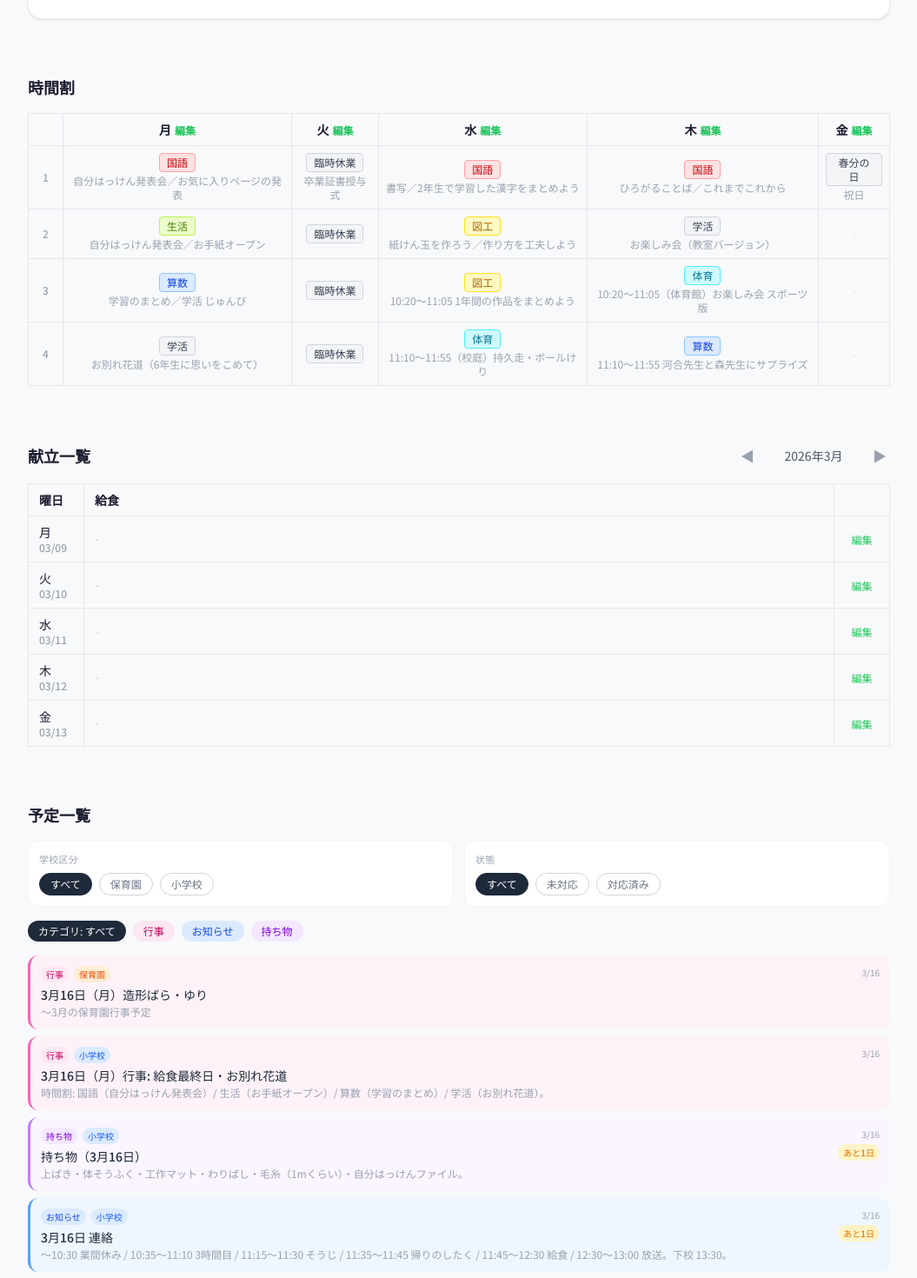
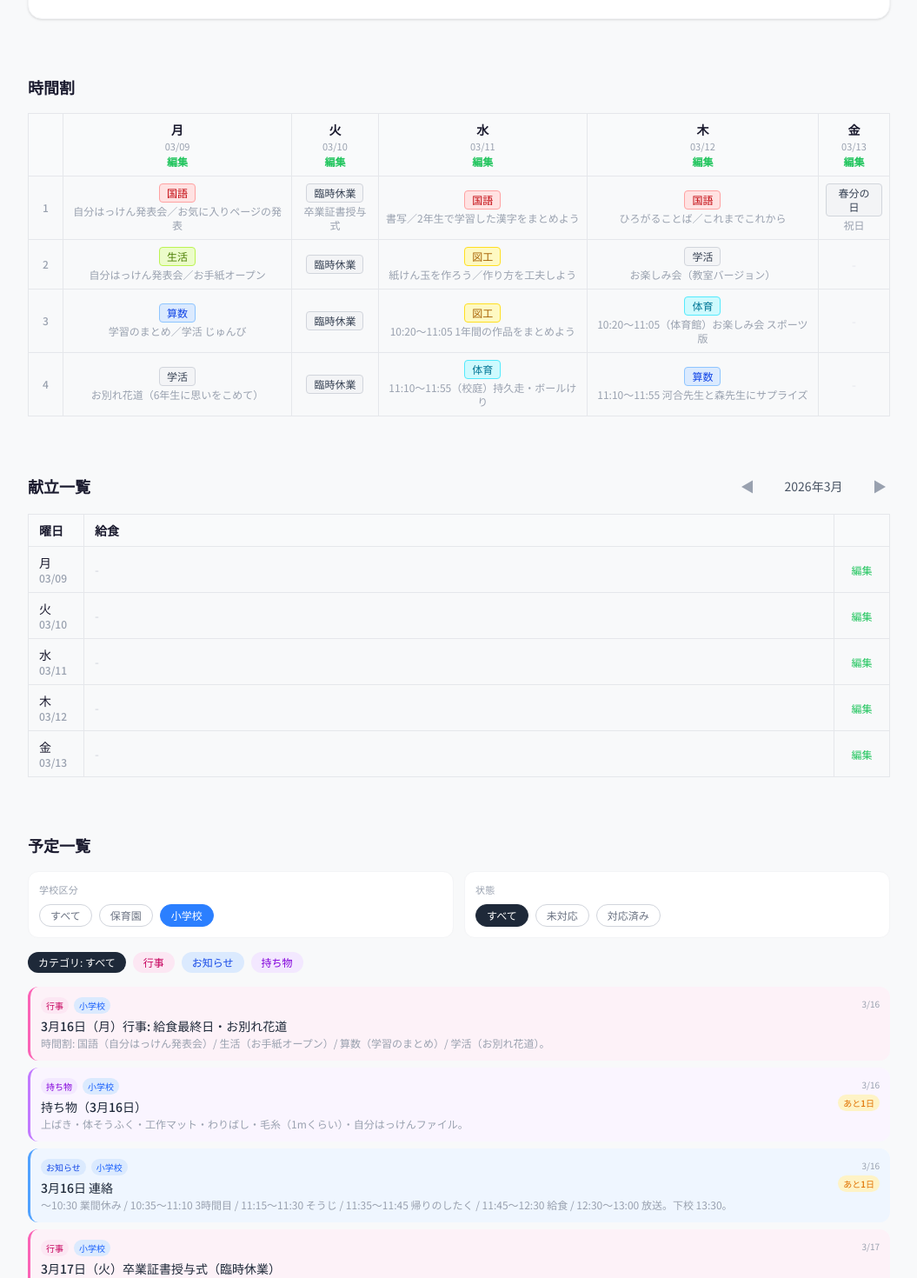
Before and after one commit to tono55/message-board, a Next.js app: page / in a window 1280 px wide. Shown: the part 1140-2610 px from the top of the page at 87% size, without its empty margins (112-1167 px from the left). Built offline with nearby package versions, Linux system fonts and the light colour scheme.

Commit message:
Sync schedule views with selected school

```diff
--- a/app/page.tsx
+++ b/app/page.tsx
@@ -169,6 +169,7 @@ export default function Home() {
 
       <Board
         items={allItems}
+        mode={mode}
         selectedDate={selectedDate}
         selectedCat={selectedCat}
         onSelectCat={setSelectedCat}
--- a/components/Board.tsx
+++ b/components/Board.tsx
@@ -1,12 +1,13 @@
 'use client';
 
-import { useState } from 'react';
+import { useEffect, useState } from 'react';
 import { Item, Category, SchoolMode } from '@/lib/types';
 import { CATEGORY_COLORS, daysUntil } from '@/lib/utils';
 import Card from './Card';
 
 interface BoardProps {
   items: Item[];
+  mode: SchoolMode;
   selectedDate: string;
   selectedCat: Category | '';
   onSelectCat: (cat: Category | '') => void;
@@ -38,9 +39,13 @@ function getAllCategories(items: Item[]): Category[] {
   return result;
 }
 
-export default function Board({ items, selectedDate, selectedCat, onSelectCat, onCardClick }: BoardProps) {
-  const [modeFilter, setModeFilter] = useState<SchoolMode | ''>('');
+export default function Board({ items, mode, selectedDate, selectedCat, onSelectCat, onCardClick }: BoardProps) {
+  const [modeFilter, setModeFilter] = useState<SchoolMode | ''>(mode);
   const [statusFilter, setStatusFilter] = useState<(typeof STATUS_FILTER_OPTIONS)[number]['value']>('');
+
+  useEffect(() => {
+    setModeFilter(mode);
+  }, [mode]);
 
   const allCategories = getAllCategories(items);
 
--- a/components/TimetableSection.tsx
+++ b/components/TimetableSection.tsx
@@ -2,7 +2,7 @@
 
 import { useState } from 'react';
 import { Timetable, Weekday } from '@/lib/types';
-import { WEEKDAY_LABELS, WEEKDAYS, getSubjectColor } from '@/lib/utils';
+import { WEEKDAY_LABELS, WEEKDAYS, getSubjectColor, getWeekDates } from '@/lib/utils';
 import TimetableEditModal from './TimetableEditModal';
 
 interface Props {
@@ -14,6 +14,7 @@ export default function TimetableSection({ timetable, onUpdate }: Props) {
   const [editDay, setEditDay] = useState<Weekday | null>(null);
 
   const maxPeriods = Math.max(1, ...WEEKDAYS.map(d => timetable[d].length));
+  const weekDateMap = new Map(getWeekDates().map(({ weekday, dateStr }) => [weekday, dateStr.slice(5).replace('-', '/')]));
 
   return (
     <section id="timetable" className="max-w-5xl mx-auto px-4 py-8">
@@ -25,7 +26,10 @@ export default function TimetableSection({ timetable, onUpdate }: Props) {
         {WEEKDAYS.map(d => (
           <div key={d} className="border border-gray-200 rounded-xl overflow-hidden">
             <div className="flex items-center justify-between px-3 py-2 bg-gray-50">
+              <div className="flex flex-col">
                 <span className="font-medium text-sm">{WEEKDAY_LABELS[d]}</span>
+                <span className="text-xs text-gray-400">{weekDateMap.get(d)}</span>
+              </div>
               <button
                 onClick={() => setEditDay(d)}
                 className="text-xs text-accent-green hover:underline cursor-pointer"
@@ -62,13 +66,16 @@ export default function TimetableSection({ timetable, onUpdate }: Props) {
               <th className="border border-gray-200 px-2 py-2 w-10"></th>
               {WEEKDAYS.map(d => (
                 <th key={d} className="border border-gray-200 px-2 py-2 text-center">
+                  <div className="flex flex-col items-center gap-0.5">
                     <span>{WEEKDAY_LABELS[d]}</span>
+                    <span className="text-[11px] font-normal text-gray-400">{weekDateMap.get(d)}</span>
                     <button
                       onClick={() => setEditDay(d)}
-                    className="ml-1 text-xs text-accent-green hover:underline cursor-pointer"
+                      className="text-xs text-accent-green hover:underline cursor-pointer"
                     >
                       編集
                     </button>
+                  </div>
                 </th>
               ))}
             </tr>
--- a/lib/storage.ts
+++ b/lib/storage.ts
@@ -31,11 +31,23 @@ function saveJson<T>(key: string, data: T): void {
   localStorage.setItem(key, JSON.stringify(data));
 }
 
+function dedupeItems(items: Item[]): Item[] {
+  const seen = new Set<string>();
+  const result: Item[] = [];
+  for (const item of items) {
+    const key = `${item.mode}::${item.date}::${item.title}`;
+    if (seen.has(key)) continue;
+    seen.add(key);
+    result.push(item);
+  }
+  return result;
+}
+
 export function loadItems(mode: SchoolMode): Item[] {
   if (typeof window === 'undefined') return [];
   try {
     const data = localStorage.getItem(itemsKey(mode));
-    return data ? JSON.parse(data) : [];
+    return data ? dedupeItems(JSON.parse(data)) : [];
   } catch {
     return [];
   }
@@ -43,7 +55,7 @@ export function loadItems(mode: SchoolMode): Item[] {
 
 export function saveItems(mode: SchoolMode, items: Item[]): void {
   if (typeof window === 'undefined') return;
-  localStorage.setItem(itemsKey(mode), JSON.stringify(items));
+  localStorage.setItem(itemsKey(mode), JSON.stringify(dedupeItems(items)));
 }
 
 export function loadMode(): SchoolMode {
@@ -90,8 +102,8 @@ export function seedSampleData(): void {
 
   const seededMonths = loadJson<string[]>(SEEDED_MONTHS_KEY, []);
 
-  saveJson(itemsKey('nursery'), mergeItems(loadItems('nursery'), sampleData.nurseryItems));
-  saveJson(itemsKey('elementary'), mergeItems(loadItems('elementary'), sampleData.elementaryItems));
+  saveJson(itemsKey('nursery'), dedupeItems(mergeItems(loadItems('nursery'), sampleData.nurseryItems)));
+  saveJson(itemsKey('elementary'), dedupeItems(mergeItems(loadItems('elementary'), sampleData.elementaryItems)));
   saveJson(storageKey('nursery', 'meals'), mergeMeals(loadMealMenus('nursery'), sampleData.nurseryMeals));
   saveJson(storageKey('elementary', 'meals'), mergeMeals(loadMealMenus('elementary'), sampleData.elementaryMeals));
 
```
Lines whose indentation alone changed are shown as unchanged.
